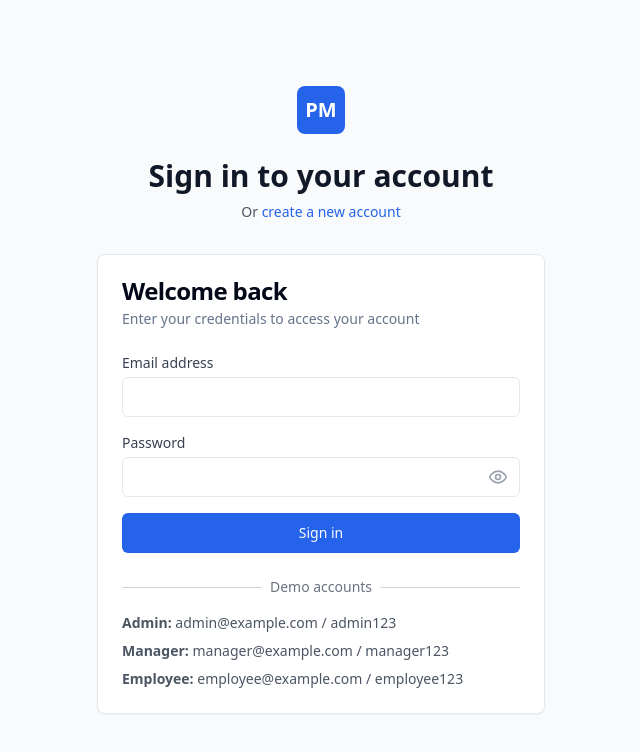
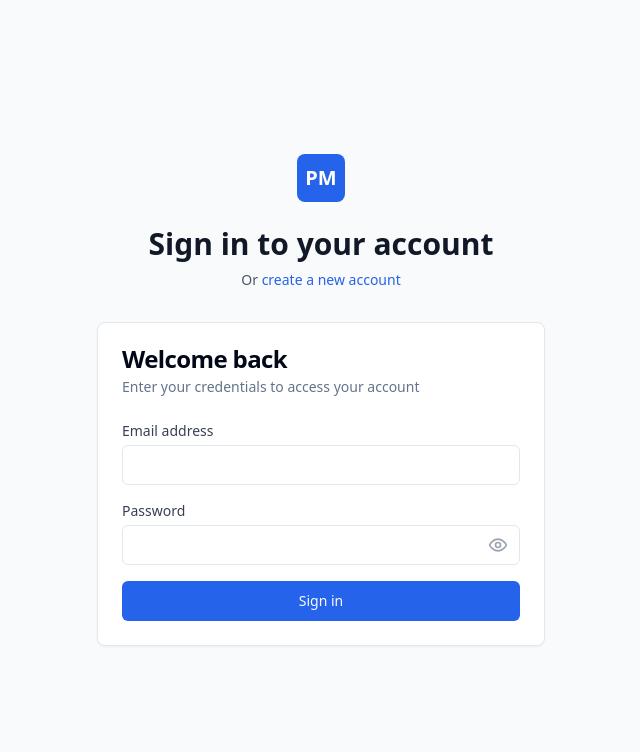
Before and after one commit to ashish9731/project-management-app, a React (Vite) app in the folder client/: page /login in a window 1280 px wide. Shown: the top 752 px of the page, without its empty margins (319-959 px from the left). Built offline with nearby package versions, Linux system fonts and the light colour scheme; no server answers.

Commit message:
Remove demo accounts section from Login.tsx

```diff
--- a/client/src/pages/Login.tsx
+++ b/client/src/pages/Login.tsx
@@ -129,23 +129,6 @@ const Login = () => {
                 )}
               </Button>
             </form>
-
-            <div className="mt-6">
-              <div className="relative">
-                <div className="absolute inset-0 flex items-center">
-                  <div className="w-full border-t border-gray-300" />
-                </div>
-                <div className="relative flex justify-center text-sm">
-                  <span className="px-2 bg-white text-gray-500">Demo accounts</span>
-                </div>
-              </div>
-
-              <div className="mt-4 space-y-2 text-sm text-gray-600">
-                <p><strong>Admin:</strong> admin@example.com / admin123</p>
-                <p><strong>Manager:</strong> manager@example.com / manager123</p>
-                <p><strong>Employee:</strong> employee@example.com / employee123</p>
-              </div>
-            </div>
           </CardContent>
         </Card>
       </div>
```
